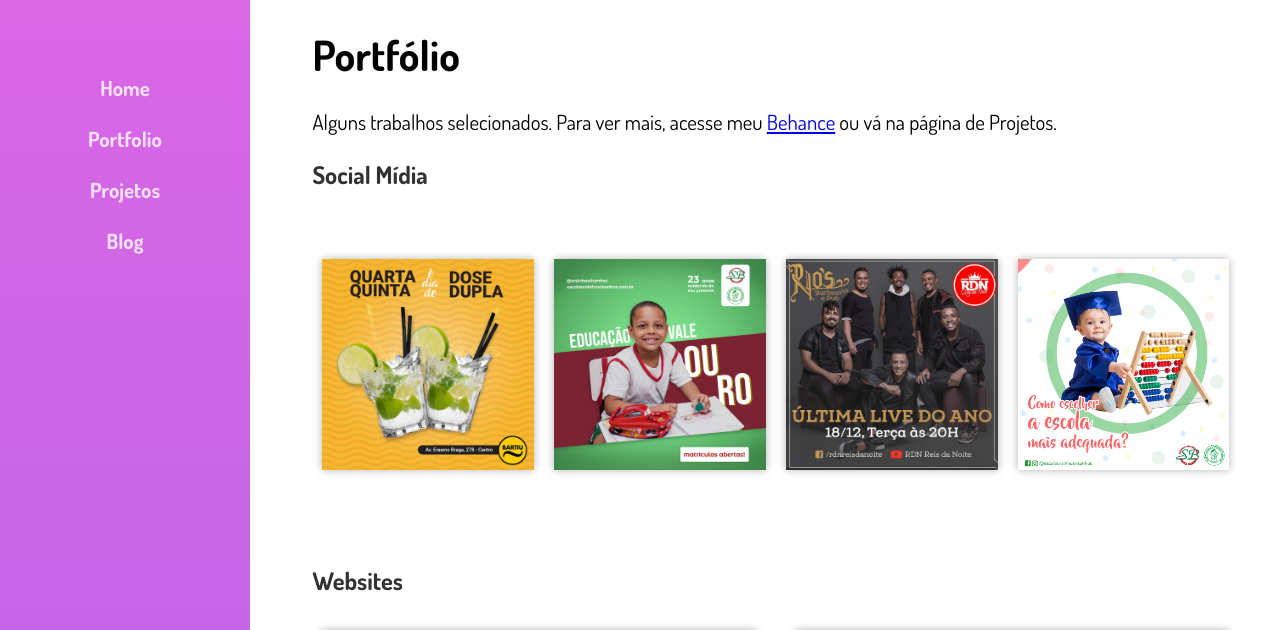
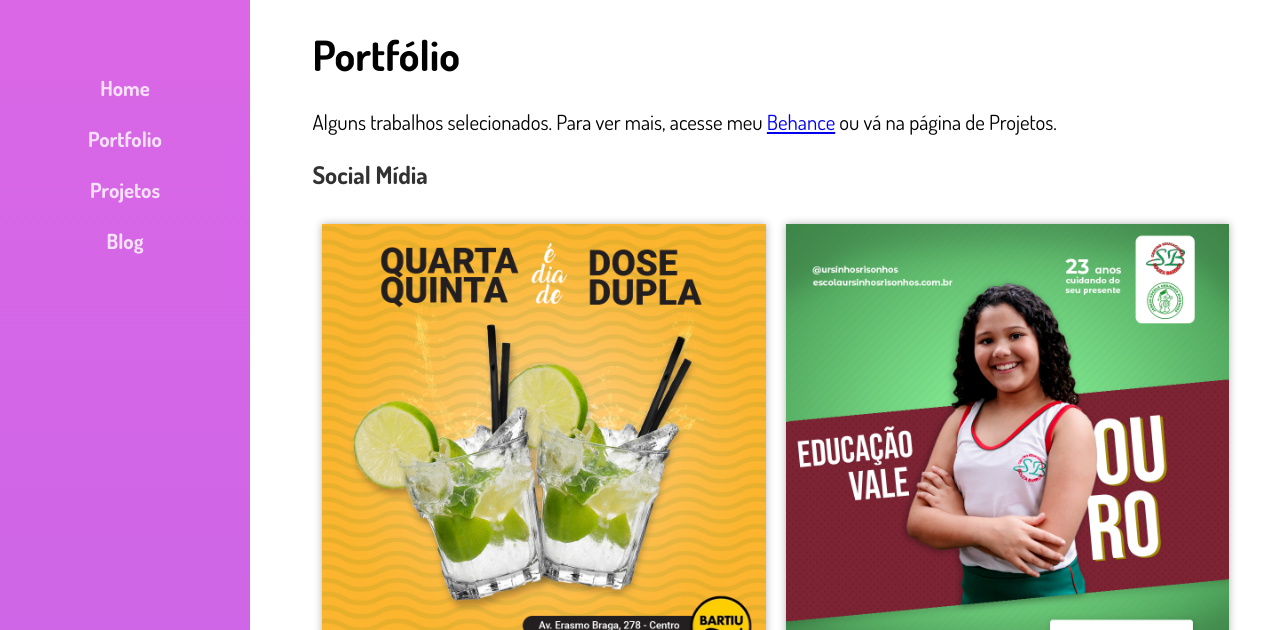
Before and after one commit to laracarvalho/laracarvalho.github.io, a Jekyll site: the page built from portfolio.html, in a window 1280 px wide. Shown: the top 630 px of the page. Built offline with Jekyll 4.4.1, drawn with Linux system fonts in a browser that asks for light colours; grey boxes are pictures that could not be loaded.

Commit message:
Organizando portfolio + página de erro

```diff
--- a/assets/css/main.css
+++ b/assets/css/main.css
@@ -186,7 +186,7 @@ footer ul li a:hover {
 /* PORTFOLIO */
 
 	.box {
-	  min-height: 300px;
+	  min-height: 400px;
 	  display: flex;
 	  display: -webkit-flex;
 	  flex-wrap: wrap;
@@ -233,26 +233,39 @@ footer ul li a:hover {
 	.box .one {
 		background: url(../work-one.png) no-repeat center center;
 		background-size: cover;
-		min-width: 200px;
+		min-width: 300px;
 	}
 
 	.box .two {
 		background: url(../work-two.png) no-repeat center center;
 		background-size: cover;
-		min-width: 200px;
+		min-width: 300px;
 	}
 
 	.box .three {
 		background: url(../work-three.jpg) no-repeat center center;
 		background-size: cover;
-		min-width: 200px;
+		min-width: 300px;
 	}
 
 	.box .four {
 		background: url(../work-four.png) no-repeat center center;
 		background-size: cover;
-		min-width: 200px;
+		min-width: 300px;
 	}
+
+	.box .five {
+		background: url(../work-five.png) no-repeat center center;
+		background-size: cover;
+		min-width: 300px;
+	}
+
+	.box .six {
+		background: url(../work-six.png) no-repeat center center;
+		background-size: cover;
+		min-width: 300px;
+	}
+
 
 	.web .one {
 		background: url(../web-one.png) no-repeat center center;
@@ -261,6 +274,16 @@ footer ul li a:hover {
 
 	.web .two {
 		background: url(../web-two.png) no-repeat center center;
+		background-size: cover;
+	}
+
+	.web .three {
+		background: url(../web-three.png) no-repeat center center;
+		background-size: cover;
+	}
+
+	.web .four {
+		background: url(../web-four.png) no-repeat center center;
 		background-size: cover;
 	}
 
--- a/index.html
+++ b/index.html
@@ -28,7 +28,7 @@ home: true
 			<li><a href="https://behance.net/laracarvalho" target="_blank">Behance</a></li>
 			<li><a href="https://github.com/laracarvalho" target="_blank">Github</a></li>
 			<li><a href="https://linkedin.com/in/laracarvalho" target="_blank">LinkedIn</a></li>
-			<li><a href="" target="_blank">Instagram</a></li>
+			<li><a href="https://codepen.io/" target="_blank">CodePen</a></li>
 		</ul>
 	</footer>
 </div>
--- a/portfolio.html
+++ b/portfolio.html
@@ -22,12 +22,16 @@ title: Portfolio
 				<div class="work-item two"></div>
 				<div class="work-item three"></div>
 				<div class="work-item four"></div>
+				<div class="work-item five"></div>
+				<div class="work-item six"></div>
 			</div>
 <br />
 			<h3>Websites</h3>
 			<div class="web">
 				<div class="web-item one"></div>
 				<div class="web-item two"></div>
+				<div class="web-item three"></div>
+
 			</div>
 	<!-- / PORTFOLIO -->
 <br />
```
Also changed, not shown: 404.html (added, +28 -0 lines), projetos.html (+12 -1 lines), assets/work-five.png (added), assets/work-four.png, assets/work-six.png (added), assets/work-two.png, 11 other files.
